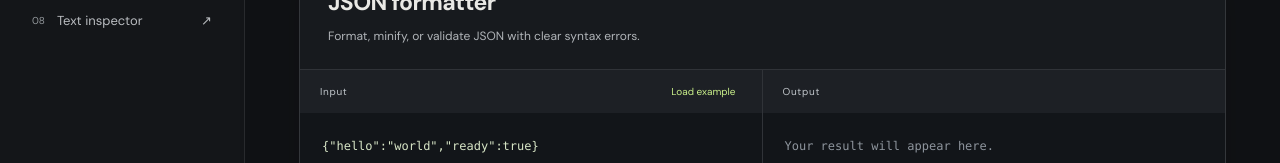
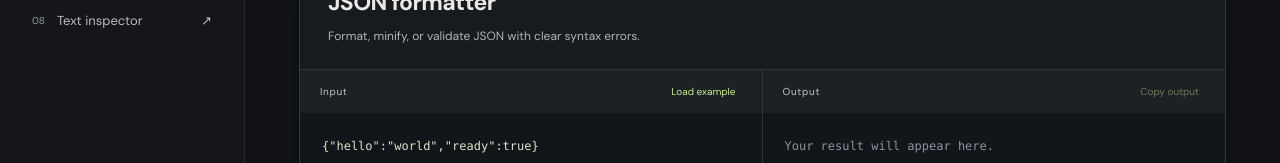
Before and after one commit to QuantumGod007/devkit-utilities, a React (Vite) app: page / in a window 1280 px wide. Shown: the part 501-664 px from the top of the page. Built offline with nearby package versions, Linux system fonts and the light colour scheme.

Commit message:
feat: copy utility results with accessible success and failure feedback

```diff
--- a/src/App.tsx
+++ b/src/App.tsx
@@ -1,4 +1,5 @@
 import { useState } from 'react';
+import { copyText } from './clipboard';
 import { tools } from './tools/registry';
 import type { Tool } from './types';
 
@@ -6,11 +7,14 @@ function ToolPanel({ tool }: { tool: Tool }) {
   const [input, setInput] = useState(tool.sample);
   const [output, setOutput] = useState('');
   const [error, setError] = useState('');
+  const [copyStatus, setCopyStatus] = useState('');
+  const [copying, setCopying] = useState(false);
   return <section className="workbench" aria-labelledby="tool-title">
     <div className="panel-heading"><div><span className="eyebrow">{tool.category}</span><h2 id="tool-title">{tool.name}</h2><p>{tool.description}</p></div><span className="local-badge">● Runs locally</span></div>
     <div className="editor-grid"><div className="editor"><div className="editor-label"><label htmlFor="tool-input">{tool.inputLabel || 'Input'}</label><button onClick={() => { setInput(tool.sample); setError(''); }}>Load example</button></div><textarea id="tool-input" value={input} onChange={event => setInput(event.target.value)} spellCheck={false} autoCapitalize="off" aria-describedby={error ? 'tool-error' : undefined} /></div>
-    <div className="editor"><div className="editor-label"><label htmlFor="tool-output">Output</label></div><textarea id="tool-output" value={output} readOnly placeholder="Your result will appear here." spellCheck={false} /></div></div>
-    <div className="actions">{tool.actions.map(action => <button className="primary" key={action.label} onClick={() => { try { setOutput(action.run(input)); setError(''); } catch (failure) { setOutput(''); setError(failure instanceof Error ? failure.message : 'Something went wrong. Please try again.'); } }}>{action.label}<span aria-hidden="true">↗</span></button>)}</div>
+    <div className="editor"><div className="editor-label"><label htmlFor="tool-output">Output</label><button disabled={!output || copying} onClick={async()=>{setCopying(true);setCopyStatus('');try{await copyText(output);setCopyStatus('Copied to clipboard.')}catch(error){setCopyStatus(error instanceof Error ? error.message : 'Copy failed.')}finally{setCopying(false)}}}>{copying ? 'Copying…' : 'Copy output'}</button></div><textarea id="tool-output" value={output} readOnly placeholder="Your result will appear here." spellCheck={false} /></div></div>
+    <div className="actions">{tool.actions.map(action => <button className="primary" key={action.label} onClick={() => { try { setCopyStatus(''); setOutput(action.run(input)); setError(''); } catch (failure) { setOutput(''); setError(failure instanceof Error ? failure.message : 'Something went wrong. Please try again.'); } }}>{action.label}<span aria-hidden="true">↗</span></button>)}</div>
+    <p className="copy-status" role="status" aria-live="polite">{copyStatus}</p>
     {error && <p id="tool-error" className="error" role="alert">{error}</p>}
     <div className="panel-footer"><span>PRIVATE BY DESIGN</span><p>Your input stays on this device. No uploads. No accounts.</p></div>
   </section>;
--- /dev/null
+++ b/src/clipboard.ts
@@ -0,0 +1 @@
+export async function copyText(text:string){if(!text)throw new Error('Generate a result before copying.');if(!navigator.clipboard?.writeText)throw new Error('Clipboard requires HTTPS or localhost. Select the output and copy it manually.');try{await navigator.clipboard.writeText(text)}catch{throw new Error('Clipboard permission denied. Select the output and copy it manually.')}}
```
Also changed, not shown: 1 other file (tests, documents, lock files or other folders).
